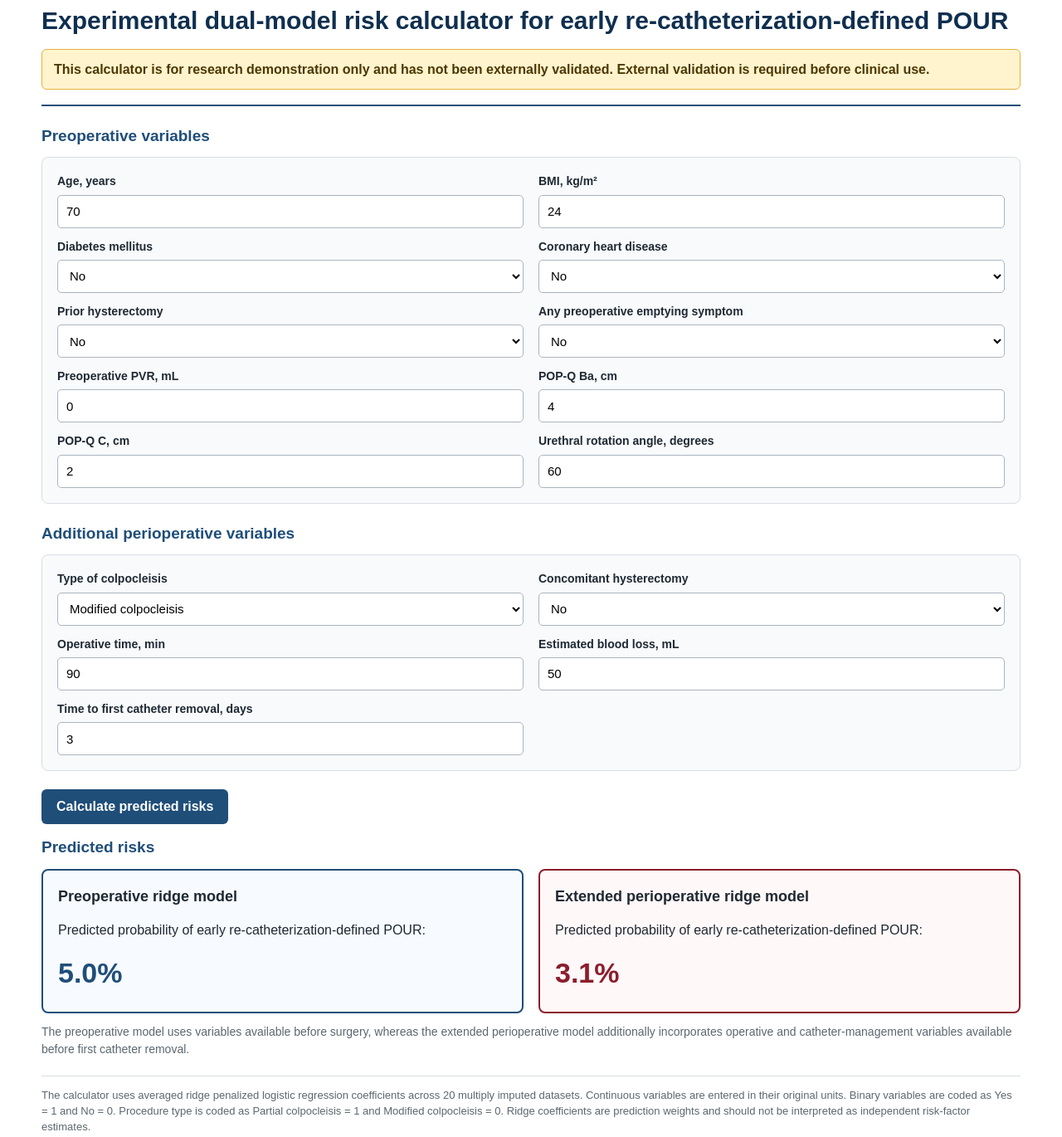
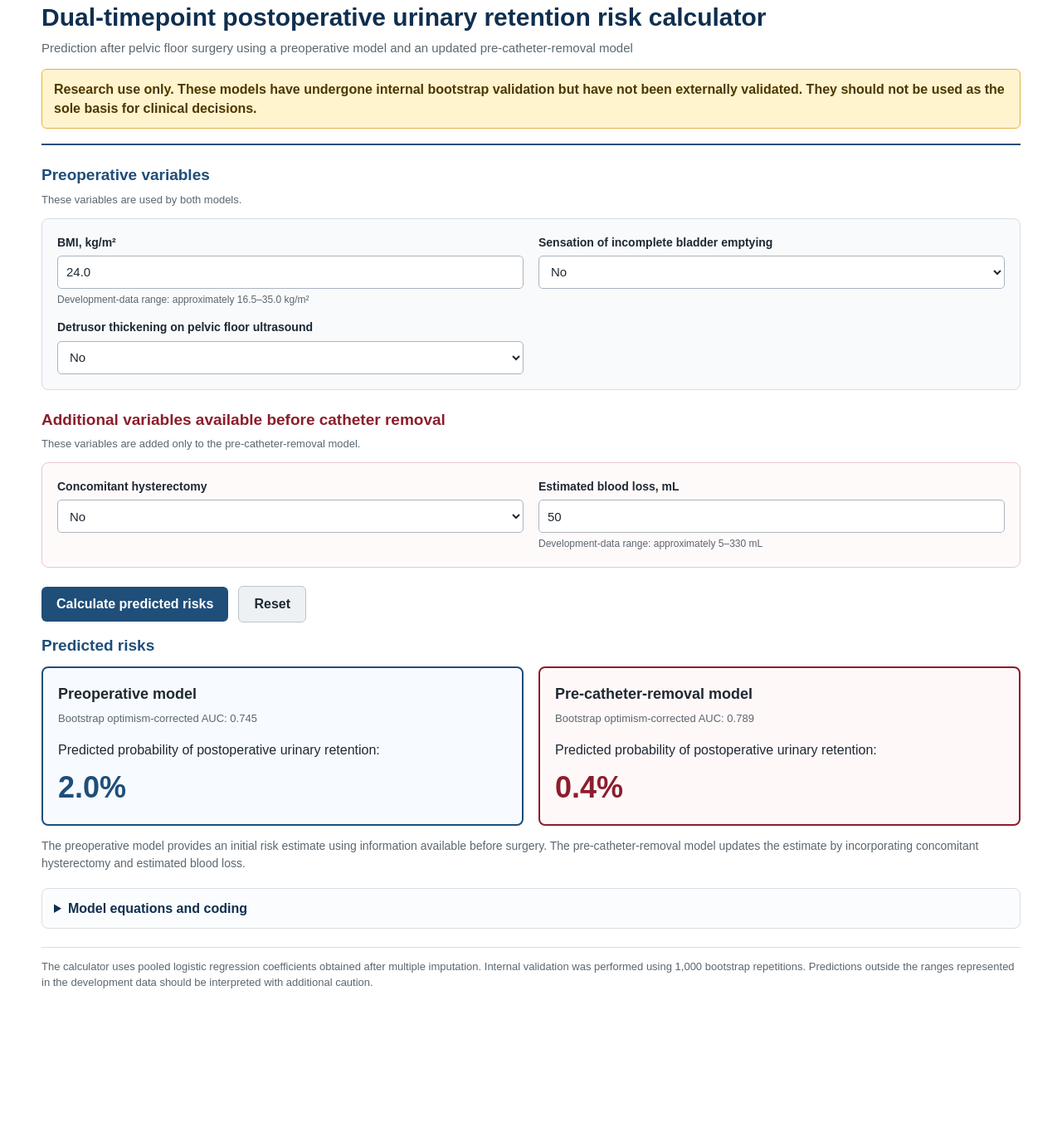
Before and after one commit to wangqi20190516/POUR-risk-calculator, a plain HTML site: page index.html in a window 1280 px wide. Shown: the part 29-1399 px from the top of the page at 83% size. After the commit the page ends 1263 px from the top, so only its background shows below. Drawn offline with Linux system fonts and the light colour scheme.

Commit message:
Update index.html

```diff
--- a/index.html
+++ b/index.html
@@ -3,149 +3,488 @@
 <head>
 <meta charset="UTF-8">
 <meta name="viewport" content="width=device-width, initial-scale=1.0">
-<title>Experimental dual-model calculator for early re-catheterization-defined POUR</title>
+<title>Dual-timepoint POUR Risk Calculator</title>
 <style>
   :root {
     --blue: #1f4e79;
+    --blue-dark: #0f2f4f;
+    --blue-soft: #f7fbff;
     --red: #8b1e2d;
+    --red-soft: #fff8f8;
     --ink: #1f2933;
     --muted: #5b6770;
     --line: #d7dde3;
     --panel: #f8fafc;
     --warning-bg: #fff4ce;
     --warning-border: #e3b341;
+    --warning-ink: #4d3800;
+    --error: #b42318;
   }
+
   * { box-sizing: border-box; }
-  body { margin: 0; background: #ffffff; color: var(--ink); font-family: Arial, Helvetica, sans-serif; line-height: 1.45; }
-  .page { width: min(1180px, calc(100% - 48px)); margin: 32px auto 40px; }
-  header { border-bottom: 2px solid var(--blue); padding-bottom: 18px; margin-bottom: 18px; }
-  h1 { margin: 0 0 12px; font-size: 30px; color: #0f2f4f; }
-  .warning { border: 1px solid var(--warning-border); background: var(--warning-bg); padding: 12px 14px; font-weight: 700; color: #4d3800; border-radius: 6px; }
+
+  body {
+    margin: 0;
+    background: #ffffff;
+    color: var(--ink);
+    font-family: Arial, Helvetica, sans-serif;
+    line-height: 1.45;
+  }
+
+  .page {
+    width: min(1180px, calc(100% - 48px));
+    margin: 32px auto 40px;
+  }
+
+  header {
+    border-bottom: 2px solid var(--blue);
+    padding-bottom: 18px;
+    margin-bottom: 18px;
+  }
+
+  h1 {
+    margin: 0 0 8px;
+    font-size: 30px;
+    line-height: 1.2;
+    color: var(--blue-dark);
+  }
+
+  .subtitle {
+    margin: 0 0 14px;
+    color: var(--muted);
+    font-size: 15px;
+  }
+
+  .warning {
+    border: 1px solid var(--warning-border);
+    background: var(--warning-bg);
+    padding: 12px 14px;
+    font-weight: 700;
+    color: var(--warning-ink);
+    border-radius: 6px;
+  }
+
   section { margin-top: 22px; }
-  h2 { margin: 0 0 12px; font-size: 19px; color: var(--blue); }
-  .form-grid { display: grid; grid-template-columns: repeat(2, minmax(0, 1fr)); gap: 12px 18px; border: 1px solid var(--line); background: var(--panel); padding: 18px; border-radius: 8px; }
-  .field span { display: block; font-size: 14px; font-weight: 700; margin-bottom: 6px; }
-  input, select { width: 100%; min-height: 40px; border: 1px solid #aab4be; border-radius: 5px; padding: 8px 10px; font-size: 15px; background: white; }
-  .button-row { display: flex; gap: 12px; align-items: center; margin: 22px 0 14px; }
-  button { border: 0; background: var(--blue); color: white; padding: 12px 18px; font-size: 16px; font-weight: 700; border-radius: 6px; cursor: pointer; }
-  .results { display: grid; grid-template-columns: repeat(2, minmax(0, 1fr)); gap: 18px; margin-top: 12px; }
-  .result-card { border: 2px solid var(--blue); border-radius: 8px; padding: 18px; background: #f7fbff; }
-  .result-card.extended { border-color: var(--red); background: #fff8f8; }
-  .result-card h3 { margin: 0 0 10px; font-size: 18px; }
-  .risk { font-size: 34px; font-weight: 800; margin: 4px 0 4px; }
+
+  h2 {
+    margin: 0 0 12px;
+    font-size: 19px;
+    color: var(--blue);
+  }
+
+  h2.perioperative { color: var(--red); }
+
+  .section-note {
+    margin: -5px 0 12px;
+    color: var(--muted);
+    font-size: 13px;
+  }
+
+  .form-grid {
+    display: grid;
+    grid-template-columns: repeat(2, minmax(0, 1fr));
+    gap: 14px 18px;
+    border: 1px solid var(--line);
+    background: var(--panel);
+    padding: 18px;
+    border-radius: 8px;
+  }
+
+  .form-grid.perioperative {
+    border-color: #e7c8cd;
+    background: #fffafa;
+  }
+
+  .field span.label {
+    display: block;
+    font-size: 14px;
+    font-weight: 700;
+    margin-bottom: 6px;
+  }
+
+  .field .range {
+    display: block;
+    margin-top: 5px;
+    color: var(--muted);
+    font-size: 12px;
+  }
+
+  input, select {
+    width: 100%;
+    min-height: 40px;
+    border: 1px solid #aab4be;
+    border-radius: 5px;
+    padding: 8px 10px;
+    font-size: 15px;
+    background: #ffffff;
+    color: var(--ink);
+  }
+
+  input:focus, select:focus {
+    outline: 2px solid rgba(31, 78, 121, 0.17);
+    border-color: var(--blue);
+  }
+
+  .field-error {
+    display: none;
+    margin-top: 5px;
+    color: var(--error);
+    font-size: 12px;
+    font-weight: 700;
+  }
+
+  .button-row {
+    display: flex;
+    flex-wrap: wrap;
+    gap: 12px;
+    align-items: center;
+    margin: 22px 0 14px;
+  }
+
+  button {
+    border: 0;
+    background: var(--blue);
+    color: white;
+    padding: 12px 18px;
+    font-size: 16px;
+    font-weight: 700;
+    border-radius: 6px;
+    cursor: pointer;
+  }
+
+  button.secondary {
+    background: #edf1f4;
+    color: var(--ink);
+    border: 1px solid #bcc5cd;
+  }
+
+  button:hover { filter: brightness(0.97); }
+
+  .results {
+    display: grid;
+    grid-template-columns: repeat(2, minmax(0, 1fr));
+    gap: 18px;
+    margin-top: 12px;
+  }
+
+  .result-card {
+    border: 2px solid var(--blue);
+    border-radius: 8px;
+    padding: 18px;
+    background: var(--blue-soft);
+  }
+
+  .result-card.extended {
+    border-color: var(--red);
+    background: var(--red-soft);
+  }
+
+  .result-card h3 {
+    margin: 0 0 8px;
+    font-size: 18px;
+  }
+
+  .model-meta {
+    margin: 0 0 10px;
+    color: var(--muted);
+    font-size: 13px;
+  }
+
+  .risk {
+    font-size: 36px;
+    line-height: 1;
+    font-weight: 800;
+    margin: 8px 0 8px;
+  }
+
   .preop-color { color: var(--blue); }
   .extended-color { color: var(--red); }
-  .interpretation { margin-top: 12px; color: var(--muted); font-size: 14px; }
-  footer { margin-top: 22px; border-top: 1px solid var(--line); padding-top: 14px; color: var(--muted); font-size: 13px; }
-  @media (max-width: 760px) { .form-grid, .results { grid-template-columns: 1fr; } h1 { font-size: 24px; } }
+
+  .interpretation {
+    margin-top: 14px;
+    color: var(--muted);
+    font-size: 14px;
+  }
+
+  .formula-box {
+    margin-top: 20px;
+    border: 1px solid var(--line);
+    border-radius: 8px;
+    background: #fbfcfd;
+  }
+
+  .formula-box summary {
+    cursor: pointer;
+    padding: 12px 14px;
+    font-weight: 700;
+    color: var(--blue-dark);
+  }
+
+  .formula-content {
+    border-top: 1px solid var(--line);
+    padding: 12px 14px 14px;
+    color: var(--muted);
+    font-size: 13px;
+  }
+
+  .formula-content code {
+    display: block;
+    white-space: normal;
+    word-break: break-word;
+    margin: 5px 0 10px;
+    color: var(--ink);
+    font-family: Consolas, "Courier New", monospace;
+  }
+
+  footer {
+    margin-top: 22px;
+    border-top: 1px solid var(--line);
+    padding-top: 14px;
+    color: var(--muted);
+    font-size: 13px;
+  }
+
+  @media (max-width: 760px) {
+    .page {
+      width: min(100% - 24px, 1180px);
+      margin-top: 18px;
+    }
+    .form-grid, .results {
+      grid-template-columns: 1fr;
+    }
+    h1 { font-size: 24px; }
+    .risk { font-size: 32px; }
+  }
 </style>
 </head>
+
 <body>
 <main class="page">
   <header>
-    <h1>Experimental dual-model risk calculator for early re-catheterization-defined POUR</h1>
-    <div class="warning">This calculator is for research demonstration only and has not been externally validated. External validation is required before clinical use.</div>
+    <h1>Dual-timepoint postoperative urinary retention risk calculator</h1>
+    <p class="subtitle">Prediction after pelvic floor surgery using a preoperative model and an updated pre-catheter-removal model</p>
+    <div class="warning">
+      Research use only. These models have undergone internal bootstrap validation but have not been externally validated. They should not be used as the sole basis for clinical decisions.
+    </div>
   </header>
 
   <section>
     <h2>Preoperative variables</h2>
+    <p class="section-note">These variables are used by both models.</p>
     <div class="form-grid">
-      <label class="field" for="age"><span>Age, years</span><input id="age" name="age" type="number" step="any" value="70"></label>
-      <label class="field" for="bmi"><span>BMI, kg/m²</span><input id="bmi" name="bmi" type="number" step="any" value="24"></label>
-      <label class="field" for="diabetes"><span>Diabetes mellitus</span><select id="diabetes" name="diabetes"><option value="No" selected>No</option><option value="Yes">Yes</option></select></label>
-      <label class="field" for="coronary_heart_disease"><span>Coronary heart disease</span><select id="coronary_heart_disease" name="coronary_heart_disease"><option value="No" selected>No</option><option value="Yes">Yes</option></select></label>
-      <label class="field" for="prior_hysterectomy"><span>Prior hysterectomy</span><select id="prior_hysterectomy" name="prior_hysterectomy"><option value="No" selected>No</option><option value="Yes">Yes</option></select></label>
-      <label class="field" for="preop_emptying_symptom"><span>Any preoperative emptying symptom</span><select id="preop_emptying_symptom" name="preop_emptying_symptom"><option value="No" selected>No</option><option value="Yes">Yes</option></select></label>
-      <label class="field" for="preop_pvr"><span>Preoperative PVR, mL</span><input id="preop_pvr" name="preop_pvr" type="number" step="any" value="0"></label>
-      <label class="field" for="popq_ba"><span>POP-Q Ba, cm</span><input id="popq_ba" name="popq_ba" type="number" step="any" value="4"></label>
-      <label class="field" for="popq_c"><span>POP-Q C, cm</span><input id="popq_c" name="popq_c" type="number" step="any" value="2"></label>
-      <label class="field" for="urethral_rotation_angle"><span>Urethral rotation angle, degrees</span><input id="urethral_rotation_angle" name="urethral_rotation_angle" type="number" step="any" value="60"></label>
+      <label class="field" for="bmi">
+        <span class="label">BMI, kg/m²</span>
+        <input id="bmi" name="bmi" type="number" step="0.1" min="16.5" max="35.1" value="24.0">
+        <span class="range">Development-data range: approximately 16.5–35.0 kg/m²</span>
+        <span id="bmiError" class="field-error">Value is outside the development-data range.</span>
+      </label>
+
+      <label class="field" for="incomplete_emptying">
+        <span class="label">Sensation of incomplete bladder emptying</span>
+        <select id="incomplete_emptying" name="incomplete_emptying">
+          <option value="No" selected>No</option>
+          <option value="Yes">Yes</option>
+        </select>
+      </label>
+
+      <label class="field" for="detrusor_thickening">
+        <span class="label">Detrusor thickening on pelvic floor ultrasound</span>
+        <select id="detrusor_thickening" name="detrusor_thickening">
+          <option value="No" selected>No</option>
+          <option value="Yes">Yes</option>
+        </select>
+      </label>
     </div>
   </section>
 
   <section>
-    <h2>Additional perioperative variables</h2>
-    <div class="form-grid">
-      <label class="field" for="colpocleisis_type"><span>Type of colpocleisis</span><select id="colpocleisis_type" name="colpocleisis_type"><option value="Modified colpocleisis" selected>Modified colpocleisis</option><option value="Partial colpocleisis">Partial colpocleisis</option></select></label>
-      <label class="field" for="concomitant_hysterectomy"><span>Concomitant hysterectomy</span><select id="concomitant_hysterectomy" name="concomitant_hysterectomy"><option value="No" selected>No</option><option value="Yes">Yes</option></select></label>
-      <label class="field" for="operative_time_min"><span>Operative time, min</span><input id="operative_time_min" name="operative_time_min" type="number" step="any" value="90"></label>
-      <label class="field" for="blood_loss_ml"><span>Estimated blood loss, mL</span><input id="blood_loss_ml" name="blood_loss_ml" type="number" step="any" value="50"></label>
-      <label class="field" for="time_to_first_catheter_removal"><span>Time to first catheter removal, days</span><input id="time_to_first_catheter_removal" name="time_to_first_catheter_removal" type="number" step="any" value="3"></label>
+    <h2 class="perioperative">Additional variables available before catheter removal</h2>
+    <p class="section-note">These variables are added only to the pre-catheter-removal model.</p>
+    <div class="form-grid perioperative">
+      <label class="field" for="concomitant_hysterectomy">
+        <span class="label">Concomitant hysterectomy</span>
+        <select id="concomitant_hysterectomy" name="concomitant_hysterectomy">
+          <option value="No" selected>No</option>
+          <option value="Yes">Yes</option>
+        </select>
+      </label>
+
+      <label class="field" for="blood_loss_ml">
+        <span class="label">Estimated blood loss, mL</span>
+        <input id="blood_loss_ml" name="blood_loss_ml" type="number" step="1" min="5" max="330" value="50">
+        <span class="range">Development-data range: approximately 5–330 mL</span>
+        <span id="bloodLossError" class="field-error">Value is outside the development-data range.</span>
+      </label>
     </div>
   </section>
 
   <section>
-    <div class="button-row"><button type="button" onclick="calculateRisks()">Calculate predicted risks</button></div>
+    <div class="button-row">
+      <button type="button" onclick="calculateRisks()">Calculate predicted risks</button>
+      <button type="button" class="secondary" onclick="resetCalculator()">Reset</button>
+    </div>
+
     <h2>Predicted risks</h2>
     <div class="results">
       <div class="result-card">
-        <h3>Preoperative ridge model</h3>
-        <p>Predicted probability of early re-catheterization-defined POUR:</p>
+        <h3>Preoperative model</h3>
+        <p class="model-meta">Bootstrap optimism-corrected AUC: 0.745</p>
+        <p>Predicted probability of postoperative urinary retention:</p>
         <div id="preopRisk" class="risk preop-color">--.-%</div>
       </div>
+
       <div class="result-card extended">
-        <h3>Extended perioperative ridge model</h3>
-        <p>Predicted probability of early re-catheterization-defined POUR:</p>
-        <div id="extendedRisk" class="risk extended-color">--.-%</div>
+        <h3>Pre-catheter-removal model</h3>
+        <p class="model-meta">Bootstrap optimism-corrected AUC: 0.789</p>
+        <p>Predicted probability of postoperative urinary retention:</p>
+        <div id="precatheterRisk" class="risk extended-color">--.-%</div>
       </div>
     </div>
-    <p class="interpretation">The preoperative model uses variables available before surgery, whereas the extended perioperative model additionally incorporates operative and catheter-management variables available before first catheter removal.</p>
+
+    <p class="interpretation">
+      The preoperative model provides an initial risk estimate using information available before surgery. The pre-catheter-removal model updates the estimate by incorporating concomitant hysterectomy and estimated blood loss.
+    </p>
   </section>
 
+  <details class="formula-box">
+    <summary>Model equations and coding</summary>
+    <div class="formula-content">
+      <strong>Preoperative model</strong>
+      <code>logit(p) = -0.7018527 - 0.1320437 × BMI + 2.0333829 × incomplete emptying + 2.0792384 × detrusor thickening</code>
+
+      <strong>Pre-catheter-removal model</strong>
+      <code>logit(p) = -2.3657412 - 0.1442083 × BMI + 2.0103388 × incomplete emptying + 1.8763057 × detrusor thickening + 1.9516334 × concomitant hysterectomy + 0.0051726 × estimated blood loss</code>
+
+      Binary predictors are coded as Yes = 1 and No = 0. Continuous predictors are entered in their original units.
+    </div>
+  </details>
+
   <footer>
-    The calculator uses averaged ridge penalized logistic regression coefficients across 20 multiply imputed datasets. Continuous variables are entered in their original units. Binary variables are coded as Yes = 1 and No = 0. Procedure type is coded as Partial colpocleisis = 1 and Modified colpocleisis = 0. Ridge coefficients are prediction weights and should not be interpreted as independent risk-factor estimates.
+    The calculator uses pooled logistic regression coefficients obtained after multiple imputation. Internal validation was performed using 1,000 bootstrap repetitions. Predictions outside the ranges represented in the development data should be interpreted with additional caution.
   </footer>
 </main>
 
 <script>
 const coefficients = {
   preoperative: {
-    "(Intercept)": -2.187460898484,
-    "age": 0.019367036001,
-    "bmi": -0.090934881724,
-    "coronary_heart_diseaseYes": -0.452081938089,
-    "diabetesYes": 0.454131965200,
-    "popq_ba": -0.023204341422,
-    "popq_c": -0.074837965798,
-    "preop_emptying_symptomYes": 0.325447612109,
-    "preop_pvr": -0.002516243600,
-    "prior_hysterectomyYes": -0.437690069884,
-    "urethral_rotation_angle": 0.005205196550
+    intercept: -0.701852674282418,
+    bmi: -0.132043669424197,
+    incomplete_emptying: 2.03338289458673,
+    detrusor_thickening: 2.07923837882643
   },
-  extended: {
-    "(Intercept)": -3.020734923870,
-    "age": 0.027190993265,
-    "blood_loss_ml": 0.007781158890,
-    "bmi": -0.115097792120,
-    "colpocleisis_typePartial colpocleisis": -0.743712167613,
-    "concomitant_hysterectomyYes": 0.634873671603,
-    "coronary_heart_diseaseYes": -0.478002223255,
-    "diabetesYes": 0.527182726529,
-    "operative_time_min": -0.000529695767,
-    "popq_ba": -0.045533634856,
-    "popq_c": -0.095010467697,
-    "preop_emptying_symptomYes": 0.333970420163,
-    "preop_pvr": -0.002940769467,
-    "prior_hysterectomyYes": -0.021925404381,
-    "time_to_first_catheter_removal": 0.044000190751,
-    "urethral_rotation_angle": 0.005406398491
+  precatheter: {
+    intercept: -2.36574116723813,
+    bmi: -0.144208325448294,
+    incomplete_emptying: 2.01033878544587,
+    detrusor_thickening: 1.87630572251046,
+    concomitant_hysterectomy: 1.95163341122234,
+    blood_loss_ml: 0.00517256475245508
   }
 };
-function num(id) { const value = Number(document.getElementById(id).value); return Number.isFinite(value) ? value : 0; }
-function yes(id) { return document.getElementById(id).value === "Yes" ? 1 : 0; }
-function partialColpocleisis() { return document.getElementById("colpocleisis_type").value === "Partial colpocleisis" ? 1 : 0; }
-function logistic(lp) { return 1 / (1 + Math.exp(-lp)); }
-function commonValues() { return { age: num("age"), bmi: num("bmi"), diabetesYes: yes("diabetes"), coronary_heart_diseaseYes: yes("coronary_heart_disease"), prior_hysterectomyYes: yes("prior_hysterectomy"), preop_emptying_symptomYes: yes("preop_emptying_symptom"), preop_pvr: num("preop_pvr"), popq_ba: num("popq_ba"), popq_c: num("popq_c"), urethral_rotation_angle: num("urethral_rotation_angle") }; }
-function linearPredictor(c, includePerioperative) {
-  const x = commonValues();
-  let lp = c["(Intercept)"] + c.age*x.age + c.bmi*x.bmi + c.diabetesYes*x.diabetesYes + c.coronary_heart_diseaseYes*x.coronary_heart_diseaseYes + c.prior_hysterectomyYes*x.prior_hysterectomyYes + c.preop_emptying_symptomYes*x.preop_emptying_symptomYes + c.preop_pvr*x.preop_pvr + c.popq_ba*x.popq_ba + c.popq_c*x.popq_c + c.urethral_rotation_angle*x.urethral_rotation_angle;
-  if (includePerioperative) { lp += c["colpocleisis_typePartial colpocleisis"]*partialColpocleisis() + c.concomitant_hysterectomyYes*yes("concomitant_hysterectomy") + c.operative_time_min*num("operative_time_min") + c.blood_loss_ml*num("blood_loss_ml") + c.time_to_first_catheter_removal*num("time_to_first_catheter_removal"); }
-  return lp;
+
+function num(id) {
+  const raw = document.getElementById(id).value.trim();
+  const value = Number(raw);
+  return Number.isFinite(value) ? value : NaN;
 }
-function preoperativeRisk() { return logistic(linearPredictor(coefficients.preoperative, false)); }
-function extendedRisk() { return logistic(linearPredictor(coefficients.extended, true)); }
-function percent(value) { return (value * 100).toFixed(1) + "%"; }
-function calculateRisks() { document.getElementById("preopRisk").textContent = percent(preoperativeRisk()); document.getElementById("extendedRisk").textContent = percent(extendedRisk()); }
+
+function yes(id) {
+  return document.getElementById(id).value === "Yes" ? 1 : 0;
+}
+
+function logistic(lp) {
+  if (lp >= 0) {
+    const z = Math.exp(-lp);
+    return 1 / (1 + z);
+  }
+  const z = Math.exp(lp);
+  return z / (1 + z);
+}
+
+function validateRange(id, min, max, errorId) {
+  const value = num(id);
+  const error = document.getElementById(errorId);
+
+  if (!Number.isFinite(value)) {
+    error.textContent = "Please enter a valid number.";
+    error.style.display = "block";
+    return false;
+  }
+
+  if (value < min || value > max) {
+    error.textContent = "Value is outside the development-data range; the estimate is an extrapolation.";
+    error.style.display = "block";
+  } else {
+    error.style.display = "none";
+  }
+
+  return true;
+}
+
+function preoperativeRisk() {
+  const c = coefficients.preoperative;
+  const bmi = num("bmi");
+
+  const lp =
+    c.intercept +
+    c.bmi * bmi +
+    c.incomplete_emptying * yes("incomplete_emptying") +
+    c.detrusor_thickening * yes("detrusor_thickening");
+
+  return logistic(lp);
+}
+
+function precatheterRisk() {
+  const c = coefficients.precatheter;
+  const bmi = num("bmi");
+  const bloodLoss = num("blood_loss_ml");
+
+  const lp =
+    c.intercept +
+    c.bmi * bmi +
+    c.incomplete_emptying * yes("incomplete_emptying") +
+    c.detrusor_thickening * yes("detrusor_thickening") +
+    c.concomitant_hysterectomy * yes("concomitant_hysterectomy") +
+    c.blood_loss_ml * bloodLoss;
+
+  return logistic(lp);
+}
+
+function percent(value) {
+  if (!Number.isFinite(value)) return "--.-%";
+  return (value * 100).toFixed(1) + "%";
+}
+
+function calculateRisks() {
+  const bmiValid = validateRange("bmi", 16.5, 35.1, "bmiError");
+  const bloodLossValid = validateRange("blood_loss_ml", 5, 330, "bloodLossError");
+
+  if (!bmiValid) {
+    document.getElementById("preopRisk").textContent = "--.-%";
+    document.getElementById("precatheterRisk").textContent = "--.-%";
+    return;
+  }
+
+  document.getElementById("preopRisk").textContent = percent(preoperativeRisk());
+
+  if (bloodLossValid) {
+    document.getElementById("precatheterRisk").textContent = percent(precatheterRisk());
+  } else {
+    document.getElementById("precatheterRisk").textContent = "--.-%";
+  }
+}
+
+function resetCalculator() {
+  document.getElementById("bmi").value = "24.0";
+  document.getElementById("incomplete_emptying").value = "No";
+  document.getElementById("detrusor_thickening").value = "No";
+  document.getElementById("concomitant_hysterectomy").value = "No";
+  document.getElementById("blood_loss_ml").value = "50";
+  document.getElementById("bmiError").style.display = "none";
+  document.getElementById("bloodLossError").style.display = "none";
+  calculateRisks();
+}
+
 window.addEventListener("load", calculateRisks);
 </script>
 </body>
```
